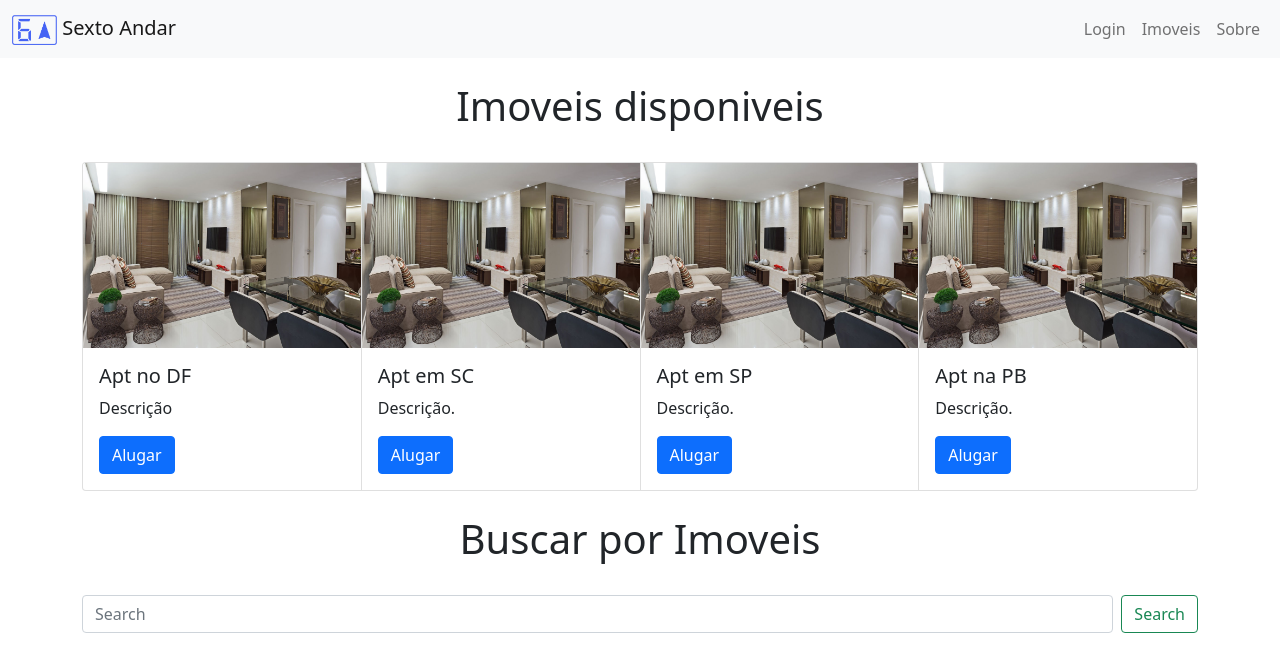
After one commit to gss214/Sexto-Andar, a Flask app: page /imoveis in a window 1280 px wide. The commit adds this page. Shown: the top 672 px of the page. Run offline with Flask 2, Linux system fonts and the light colour scheme; data that the repository does not hold is empty; some libraries are stand-ins or nearby versions.

Commit message:
criado a pagina de imoveis
criado o fotos_dao e imovel_dao, criado um imovel no script popula banco, alteração no base.html pra linkar a pagina de imoveis

```diff
--- a/app/__init__.py
+++ b/app/__init__.py
@@ -7,5 +7,5 @@ app = Flask(__name__)
 app.secret_key = '123456789'
 cnx = MySQL(app)
 
-from app.models import login_dao, cliente_dao, endereco_dao, usuario_dao
-from app.controllers import default, login, crud
+from app.models import login_dao, cliente_dao, endereco_dao, usuario_dao, imovel_dao
+from app.controllers import default, login, crud, imoveis
--- /dev/null
+++ b/app/controllers/imoveis.py
@@ -0,0 +1,23 @@
+from app import app, cnx
+from flask import request, render_template, session
+from werkzeug.utils import redirect
+from app.models.imovel_dao import ImovelDAO
+from app.models.fotos_dao import FotosDAO
+from app.decorators import auth
+
+
+@app.route("/imoveis",  methods = ["GET", "POST"])
+def imoveis():
+
+    if request.method == 'GET':
+        cursor = cnx.connection.cursor()
+
+        apartamentos = ImovelDAO().find_all(cursor)
+        apts = []
+
+        #falta pegar a descricao e as caracteristicas
+        for apt in apartamentos:
+            fotos = FotosDAO().find_by_imovel(cursor, apt[0])
+            apts.append([apt, fotos])
+
+        return render_template("imoveis.html", apts=apts)
--- /dev/null
+++ b/app/models/imovel_dao.py
@@ -0,0 +1,28 @@
+class Imovel:
+    def __init__(self, codigo, fk_endereco, fk_proprietario, fk_categoria, fk_preco, situacao, fk_caracteristicas):
+        self.codigo = codigo
+        self.fk_endereco = fk_endereco
+        self.fk_proprietario = fk_proprietario
+        self.fk_categoria = fk_categoria
+        self.fk_preco = fk_preco
+        self.situacao = situacao
+        self.fk_caracteristicas = fk_caracteristicas
+
+class ImovelDAO:
+    def __init__(self):
+        pass
+
+    def find_by_id(self, cursor, codigo):
+        sql = f"SELECT * FROM imovel WHERE codigo = '{codigo}'"
+        cursor.execute(sql)
+        result = cursor.fetchone()
+
+        codigo, fk_endereco, fk_proprietario, fk_categoria, fk_preco, situacao, fk_caracteristicas = result
+        imovel = Imovel(codigo, fk_endereco, fk_proprietario, fk_categoria, fk_preco, situacao, fk_caracteristicas)
+        return imovel
+
+    def find_all(self, cursor):
+        sql = "SELECT * FROM imovel"
+        cursor.execute(sql)
+        result = cursor.fetchall()
+        return result
--- a/app/templates/base.html
+++ b/app/templates/base.html
@@ -37,7 +37,7 @@
                     </li>
                     {% endif %}
                     <li class="nav-item">
-                        <a class="nav-link" href="#">Apartamentos</a>
+                        <a class="nav-link" href="{{ url_for('imoveis') }}">Imoveis</a>
                     </li>
                 </li>
                 <li class="nav-item">
--- /dev/null
+++ b/app/templates/imoveis.html
@@ -0,0 +1,69 @@
+{% extends 'base.html' %}
+
+{%block title%} Sexto Andar! {% endblock %}
+
+{% block content %}
+
+<div class="container">
+    <h1><center>Imoveis disponiveis</center></h1>
+    <br>
+    <div class="card-group">
+      <div class="card">
+          <img src="\static\imgs\apt.jpeg" class="card-img-top" alt="...">
+          <div class="card-body">
+              <h5 class="card-title">Apt no DF</h5>
+              <p class="card-text">Descrição</p>
+              <a href="#" class="btn btn-primary">Alugar</a>
+            </div>
+        </div>
+        <div class="card">
+            <img src="\static\imgs\apt.jpeg" class="card-img-top" alt="...">
+            <div class="card-body">
+                <h5 class="card-title">Apt em SC</h5>
+                <p class="card-text">Descrição.</p>
+                <a href="#" class="btn btn-primary">Alugar</a>
+            </div>
+        </div>
+        <div class="card">
+            <img src="\static\imgs\apt.jpeg" class="card-img-top" alt="...">
+            <div class="card-body">
+                <h5 class="card-title">Apt em SP</h5>
+                <p class="card-text">Descrição.</p>
+                <a href="#" class="btn btn-primary">Alugar</a>
+            </div>
+        </div>
+        <div class="card">
+            <img src="\static\imgs\apt.jpeg" class="card-img-top" alt="...">
+            <div class="card-body">
+                <h5 class="card-title">Apt na PB</h5>
+                <p class="card-text">Descrição.</p>
+                <a href="#" class="btn btn-primary">Alugar</a>
+            </div>
+        </div>
+    </div>
+
+    <center>
+
+        <br>
+        <h1>Buscar por Imoveis</h1>
+        <br>
+
+        <form class="d-flex">
+            <input class="form-control me-2" type="search" placeholder="Search" aria-label="Search">
+            <button class="btn btn-outline-success" type="submit">Search</button>
+        </form>
+
+    </center>
+</div>
+
+{% with messages = get_flashed_messages() %}
+  {% if messages %}
+    <ul class=flashes>
+    {% for message in messages %}
+      <li>{{ message }}</li>
+    {% endfor %}
+    </ul>
+  {% endif %}
+{% endwith %}
+
+{% endblock %}
```
Also changed, not shown: app/models/fotos_dao.py (added, +25 -0 lines), scripts_sql/popula-banco.sql (+19 -0 lines).
